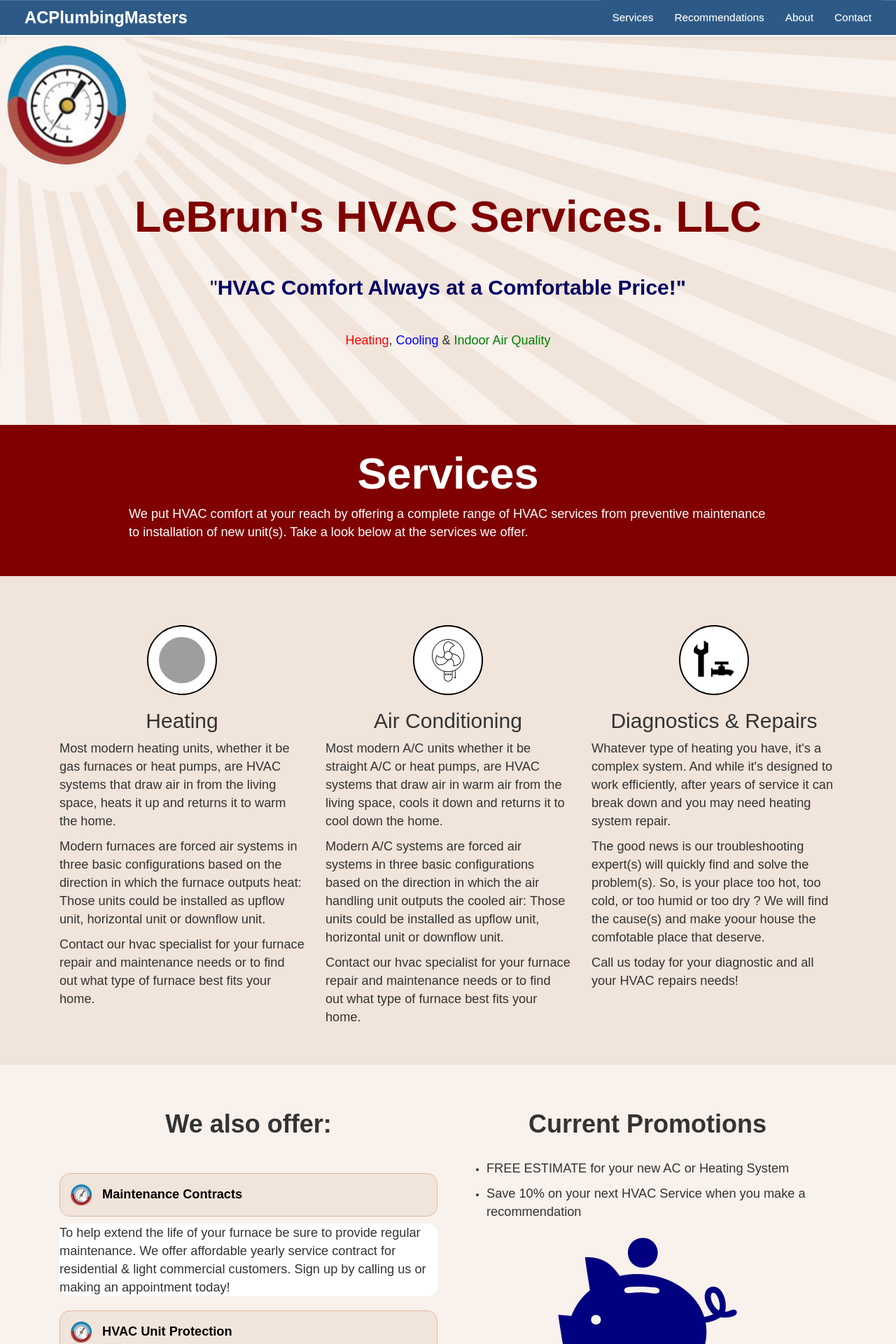
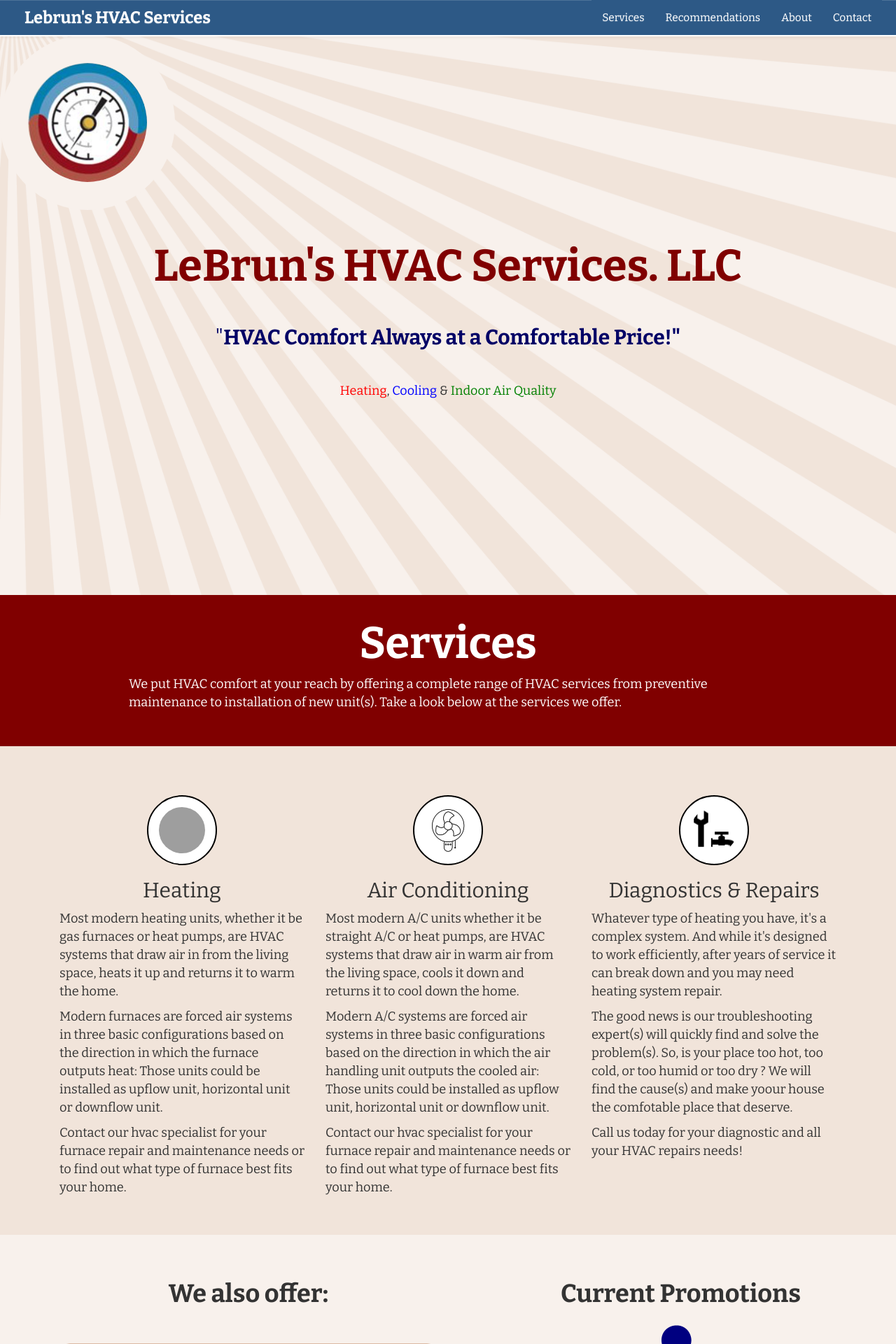
Before and after one commit to npaul007/acPlumbingMasters, a PHP site: page / in a window 1280 px wide. Shown: the top 1920 px of the page at 70% size. Run offline with PHP 8.4, Linux system fonts and the light colour scheme; some libraries are stand-ins or nearby versions; grey boxes are pictures that could not be loaded.

Commit message:
lead row reformatted/centered using flex

```diff
--- a/css/style.css
+++ b/css/style.css
@@ -1,3 +1,5 @@
+@import url('https://fonts.googleapis.com/css?family=Bitter:400,700');
+
 #wrapper{
 	margin-top: 35px;
 	padding: 15px;
@@ -5,7 +7,7 @@
 }
 
 body{
-	font-family: sans-serif;
+	font-family: 'Bitter', serif;
 	/*background:linear-gradient(to bottom right, #f2e5d9 , #dfbe9f); */
 	overflow-x:none;
 }
@@ -49,6 +51,12 @@ a{
 
 .navbar-brand{
 	font-size: 1.7em;
+}
+
+@media screen and (max-width: 500px){
+	.navbar-brand{
+		font-size: 1em;
+	}
 }
 
 .navbar-brand:hover{
@@ -130,27 +138,37 @@ a{
 }
 
 #lead-row{
-	height: auto;
+	height: 100vh;
+	padding: 20px;
 	background-image: url(../images/leadrow.png);
 	background-size: 100% 120%;
 	background-position: center;
+
+	display:-webkit-flex;
+	display:-ms-flex;
+	display: flex;
+	-webkit-align-items: center;
+	-webkit-justify-content: center;
 }
 
-#sub-lead-row{
-	position: relative;
-	bottom: 100px;
+@media screen and (max-width: 760px){
+	#lead-row{
+		height: 100vh;
+	}
 }
 
 #meterImg{
 	height: 250px;
 	width: 250px;
-	margin-bottom: 50px;
+
 	border: 40px solid #f8f1ec;
-	border-radius: 200px;
+	border-radius: 150px;
+
+	position: absolute;
+	left: 0px;
 	float: left;
-	position: relative;
-	right: 45px;
-	bottom: 25px;
+
+
 }
 
 .accordionMetoerImg{
@@ -287,6 +305,7 @@ p{
 }
 
 #accordion h2{
+	font-family: 'Bitter', serif;
 	background: #f1e4da;
 	color: black;
 	padding: 15px;
@@ -297,8 +316,14 @@ p{
 }
 
 #accordion div {
+	font-family: 'Bitter', serif;
 	background: #fff;
 	border-radius: 15px;
+	overflow-y: scroll;
+}
+
+#accordion .ui-accordion-content {
+    height: 150px;
 }
 
 .ui-state-focus {
@@ -317,13 +342,8 @@ p{
 }
 
 @media screen and (max-width: 760px){
-	#lead-row{
-		height: auto;
-	}
-
-	#sub-lead-row{
-		position: relative;
-		bottom: 60px;
+	#accordion .ui-accordion-content {
+	    height: auto;
 	}
 
 	.lead-header{
--- a/index.php
+++ b/index.php
@@ -41,7 +41,7 @@ My portfolio: https://github.com/npaul007
 		        <span class="icon-bar"></span>
 		        <span class="icon-bar"></span>
 		      </button>
-		      <a class="navbar-brand"><strong>ACPlumbingMasters</strong></a>
+		      <a class="navbar-brand"><strong>Lebrun's HVAC Services</strong></a>
 		    </div>
 		    <div class="collapse navbar-collapse" id="myNavbar">
 		      <ul class="nav navbar-nav navbar-right">
@@ -55,15 +55,13 @@ My portfolio: https://github.com/npaul007
 		</nav>
 
 		<div class="container-fluid" id="wrapper">
+				<img src="images/meter.png" class="img-responsive" id="meterImg" alt="">
+
+
 			<div class="row" id="lead-row">
 				<div class="container-fluid">
 					<div class="row">
-						<div class="col-md-12">
-							<img src="images/meter.png" class="img-responsive center" id="meterImg" alt="">
-						</div>
-					</div>
-					<div class="row" id="sub-lead-row">
-						<div class="col-md-12">
+						<div class="col-lg-12">
 							<h1 class="center-text lead-header" id="lead-header"><strong>LeBrun's HVAC Services. LLC</strong></h1>
 							<h2 class="center-text" id="slogan">"<strong>HVAC Comfort Always at a Comfortable Price!"</strong></h2>
 							<h4 class="center-text"><span style="color:red">Heating</span>,
@@ -87,7 +85,7 @@ My portfolio: https://github.com/npaul007
 
 			<div class="row oddRow">
 				<div class="container">
-					<div class="col-md-4">
+					<div class="col-lg-4">
 						<img src="images/1464235634_Icon_Element_Fire_03.png" class="center icon-png" alt="">
 						<h2 class="center-text">Heating</h2>
 						<p>Most modern heating units, whether it be  gas furnaces or heat pumps, are HVAC systems that draw air in from the living space, heats it up and returns it to warm the home.
@@ -98,7 +96,7 @@ My portfolio: https://github.com/npaul007
 						Contact our hvac specialist for your furnace repair and maintenance needs or to find out what type of furnace best fits your home.</p>
 						</p>
 					</div>
-					<div class="col-md-4">
+					<div class="col-lg-4">
 						<img src="images/1464227363_fan.png" class="center icon-png" alt="">
 						<h2 class="center-text">Air Conditioning</h2>
 						<p>Most modern A/C units whether it be straight A/C or heat pumps, are HVAC systems that draw air in warm air from the living space, cools it down and returns it to cool down the home. </p>
@@ -106,7 +104,7 @@ My portfolio: https://github.com/npaul007
 						<p>
 						Contact our hvac specialist for your furnace repair and maintenance needs or to find out what type of furnace best fits your home.</p>
 					</div>
-					<div class="col-md-4">
+					<div class="col-lg-4">
 						<img src="images/1464227305_Plumbing.png" class="center icon-png" alt="">
 						<h2 class="center-text">Diagnostics & Repairs</h2>
 						<p>
@@ -119,17 +117,17 @@ My portfolio: https://github.com/npaul007
 
 			<div class="row evenRow">
 				<div class="container">
-					<div class="col-md-6">
+					<div class="col-lg-6">
 						<h1 class="center-text"><strong>We also offer:</strong></h1>
 						<br/>
 						<div id="accordion">
-						  <h2><img src="images/meter.png" class="accordionMetoerImg" alt="">Maintenance Contracts</h2>
+						  <h2><img src="images/meter.png" class="accordionMetoerImg" alt=""><strong>Maintenance Contracts</strong></h2>
 						  <div>
 						    <p>
 						   To help extend the life of your furnace be sure to provide regular maintenance.  We offer affordable yearly service contract for residential & light commercial customers. Sign up by calling us or making an appointment today!
 						    </p>
 						  </div>
-						  <h2><img src="images/meter.png" class="accordionMetoerImg" alt="">HVAC Unit Protection</h2>
+						  <h2><img src="images/meter.png" class="accordionMetoerImg" alt=""><strong>HVAC Unit Protection</strong></h2>
 						  <div>
 						    <p>
 						  Each year , the average home or business experiences more than 300 potentially damaging surges.Today's Heating, Ventilation and Air Conditioning (HVAC) Equipment is becoming more sensitive to this avoidable environmental condition.</p>
@@ -139,7 +137,7 @@ My portfolio: https://github.com/npaul007
 							Installation of a quality surge protector product to prevent or minimize the damage to your HVAC units. It removes the daily power surges and spikes from the local power company, it protects from lightning strikes and the life of your equipment as well. Get it installed today by calling us for an appointment now!
 							</p>
 						  </div>
-						  <h2><img src="images/meter.png" class="accordionMetoerImg" alt="">Water Damage Protection</h2>
+						  <h2><img src="images/meter.png" class="accordionMetoerImg" alt=""><strong>Water Damage Protection</strong></h2>
 						  <div>
 							<p>The damage caused by excess condensation in your HVAC system is preventable. We offer brand names moisture prevention systems for your air conditioner, which monitors AC condensation and warns users when the level of condensation is unsafe.</p>
 							<p>Some of their caracteristics and benefits:</p>
@@ -152,7 +150,7 @@ My portfolio: https://github.com/npaul007
 								<li>Excellent for Rooftop Package Units</li>
 							</ul>
 						  </div>
-						  <h2><img src="images/meter.png" class="accordionMetoerImg" alt="">New Unit Install  & Upgrades</h2>
+						  <h2><img src="images/meter.png" class="accordionMetoerImg" alt=""><strong>New Unit Install  & Upgrades</strong></h2>
 						  <div>
 						    <p>
 								Reduce Energy Costs &
@@ -166,14 +164,16 @@ My portfolio: https://github.com/npaul007
 						<br/>
 					</div>
 
-					<div class="col-md-6">
-						<h1 class="center-text"><strong>Current Promotions</strong></h1>
+					<div class="col-lg-1"></div>
+
+					<div class="col-lg-5 center-text">
+						<h1><strong>Current Promotions</strong></h1>
+
+						<img src="images/piggy-bank-2-xxl.png" class="img-responsive center" alt=""/>
 						<br/>
-						<ul>
-							<li><p>FREE ESTIMATE for your new AC or Heating System</p></li>
-							<li><p>Save 10% on your next HVAC Service when you make a recommendation</p></li>
-						</ul>
-						<img src="images/piggy-bank-2-xxl.png" class="img-responsive center" alt=""/>
+						<p>FREE ESTIMATE for your new AC or Heating System</p>
+						<p>Save 10% on your next HVAC Service when you make a recommendation</p>
+
 					</div>
 				</div>
 			</div>
@@ -190,8 +190,8 @@ My portfolio: https://github.com/npaul007
 
 			<div class="row evenRow">
 				<div class="container">
-					<div class="col-md-4">
-						<h3><strong>Heating and Air Conditioning</strong></h3>
+					<div class="col-lg-7">
+						<h3><strong>Heating & Air Conditioning</strong></h3>
 						<ul>
 							<li>Just as a tune-up for your car can improve your gas mileage, a yearly tune-up of your heating and cooling system can improve efficiency and comfort.
 							</li>
@@ -208,14 +208,6 @@ My portfolio: https://github.com/npaul007
 							Call us today to get  one of our trained Indoor Air Quality (IAQ)  specialists to show you how you and your family could breathe comfortably and safely.
 							</li>
 						</ul>
-						<h3><strong>Diagnostic & Repairs</strong></h3>
-						<ul>
-							<li>HVAC systems break down. Don't panic! Call us and we will quickly diagnose your system to pin point the problems then making the appropriate recommendations to fix the problems.
-							</li>
-						</ul>
-					</div>
-
-					<div class="col-md-4">
 						<h3><strong>Maintenance Contracts</strong></h3>
 						<ul>
 							<li>
@@ -226,6 +218,35 @@ My portfolio: https://github.com/npaul007
 								prevent costly breakdowns and disasters and
 								Improve system safety.
 								Sign Up for Home Service Plan today!
+							</li>
+						</ul>
+						<h3><strong>New Unit Install & Upgrades</strong></h3>
+						<ul>
+							<li>
+								We ensure that your new equipment is:
+
+								Correctly sized to meet your home's needs
+								Connected to a well-sealed duct system
+								Operating with sufficient airflow in the system
+								Installed with the proper amount of refrigerant
+							</li>
+							<li>Call now for an estimate!</li>
+						</ul>
+						<h3><strong>Diagnostic & Repairs</strong></h3>
+						<ul>
+							<li>HVAC systems break down. Don't panic! Call us and we will quickly diagnose your system to pin point the problems then making the appropriate recommendations to fix the problems.
+							</li>
+						</ul>
+					</div>
+
+					<div class="col-lg-5">
+						<h3><strong>Water Damage Protection</strong></h3>
+						<ul>
+							<li>As your A/C is cooling down your house, it's also removing humidity in the process. That humidity condensates and then that water drains down through the PVC drain system. What happens is that over time, the PVC drain  clogs up,
+								causing dirty water to overflow potentially damaging some electrical part(s), the floor or the ceilling.</li>
+							<li>
+								 We offer two kinds. The first one will make an "alarming" sound when it comes in contact with water so you could turn off the unit while the other will actually turn off the unit itself in the event that the PVC drain clogged up. Are you protected ?
+								 Get the peace of mind by calling us today!
 							</li>
 						</ul>
 						<h3><strong>HVAC Unit Protection</strong></h3>
@@ -239,30 +260,6 @@ My portfolio: https://github.com/npaul007
 							Protects Against Lightning
 							Protects against Utility Grid "Spikes"and Extends the Life of your equipment.
 							</li>
-						</ul>
-					</div>
-
-					<div class="col-md-4">
-						<h3><strong>Water Damage Protection</strong></h3>
-						<ul>
-							<li>As your A/C is cooling down your house, it's also removing humidity in the process. That humidity condensates and then that water drains down through the PVC drain system. What happens is that over time, the PVC drain  clogs up,
-								causing dirty water to overflow potentially damaging some electrical part(s), the floor or the ceilling.</li>
-							<li>
-								 We offer two kinds. The first one will make an "alarming" sound when it comes in contact with water so you could turn off the unit while the other will actually turn off the unit itself in the event that the PVC drain clogged up. Are you protected ?
-								 Get the peace of mind by calling us today!
-							</li>
-						</ul>
-						<h3><strong>New Unit Install & Upgrades</strong></h3>
-						<ul>
-							<li>
-								We ensure that your new equipment is:
-
-								Correctly sized to meet your home's needs
-								Connected to a well-sealed duct system
-								Operating with sufficient airflow in the system
-								Installed with the proper amount of refrigerant
-							</li>
-							<li>Call now for an estimate!</li>
 						</ul>
 					</div>
 				</div>
@@ -281,10 +278,10 @@ My portfolio: https://github.com/npaul007
 
 			<div class="row evenRow">
 				<div class="container">
-					<div class="col-md-4">
+					<div class="col-lg-4">
 						<img src="images/nicsonPortrait.jpg" class="img-responsive img-circle center" alt="">
 					</div>
-					<div class="col-md-8" id="ceo-text">
+					<div class="col-lg-8" id="ceo-text">
 						<h2><strong>Nicson Lebrun</strong></h2>
 						<h3>Chief Executive Officer of Lebrun's HVAC Services LLC.</h3>
 						<p>
@@ -301,7 +298,7 @@ My portfolio: https://github.com/npaul007
 				<div class="container">
 					<br/>
 					<article>
-						<div class="col-md-5">
+						<div class="col-lg-5">
 							<p class="nestpro-text">We are also an <strong>Approved</strong>  NEST PRO Installer in the DC Metro Area !</p>
 							<p class="nestpro-text">Click this  video to see how Nest products could save you more than just money !</p>
 							<br/>
@@ -309,7 +306,7 @@ My portfolio: https://github.com/npaul007
 								<img src="images/nest.jpg" class="img-responsive" id="nestImg"  alt="">
 							</a>
 						</div>
-						<div class="col-md-7">
+						<div class="col-lg-7">
 							<div class="video-container">
 							  <iframe width="300" height="168" src="http://www.youtube.com/embed/5thQRIX3Rio" frameborder="0" allowfullscreen></iframe>
 							</div>
@@ -325,21 +322,31 @@ My portfolio: https://github.com/npaul007
 			</div>
 
 			<div class="row evenRow" id="contactRow">
-				<div class="col-md-4">
+				<div class="container">
+				<div class="col-lg-5 center-text">
 					<h1 class="lead-header"><strong>Contact Us</strong></h1>
-					<h3><strong>tel:</strong><a href="tel:301-613-1392"> +301-613-1392</a></h3>
-					<h3><strong>fax:</strong> +301-497-1945</h3>
-					<h3><strong>email:</strong><a href="mailto:prstech1@gmail.com"> prstech1@gmail.com</a> </h3>
+					<h3><strong>tel:</strong></h3>
+
+					<h4><a href="tel:301-613-1392"> +301-613-1392</a></h4>
+
+					<h3><strong>fax:</strong></h3>
+
+					<h4>+301-497-1945</h4>
+
+					<h3><strong>email:</strong></h3>
+
+					<h4><a href="mailto:prstech1@gmail.com"> prstech1@gmail.com</a></h4>
+					<br/>
 				</div>
 
-				<div class="col-md-8">
+				<div class="col-lg-7">
 					<div class="row">
 						<form  class="center-text" action="index.php" method="post" id="messageForm">
-							<div class="col-md-6">
+							<div class="col-lg-6">
 								<input type="text"  name="firstName" placeholder="your first name" class="text-input center form-control" required>
 								<input type="text"  name="lastName" placeholder="your last name" class="text-input center form-control" required>
 							</div>
-							<div class="col-md-6">
+							<div class="col-lg-6">
 								<input type="email"  name="email" placeholder="your e-mail" class="text-input center form-control" required>
 								<input type="text"  name="phoneNumber" placeholder="your phone number" class="text-input center form-control" required>
 							</div>
@@ -348,7 +355,7 @@ My portfolio: https://github.com/npaul007
 					</div>
 
 					<div class="row">
-						<div class="col-md-12">
+						<div class="col-lg-12">
 							<textarea name="message" form="messageForm" cols="30" rows="10" class="text-input center form-control" placeholder="your message" required></textarea>
 
 							<br/>
@@ -357,6 +364,7 @@ My portfolio: https://github.com/npaul007
 
 						</div>
 					</div>
+				</div>
 				</div>
 			</div>
 
@@ -370,7 +378,7 @@ My portfolio: https://github.com/npaul007
 			</div>
 
 			<footer class="row footer">
-				<div class="container">
+				<div class="container-fluid">
 					<div class="inline-block">
 						<p>&copy Lebrun's HVAC Services LLC</p>
 					</div>
```
